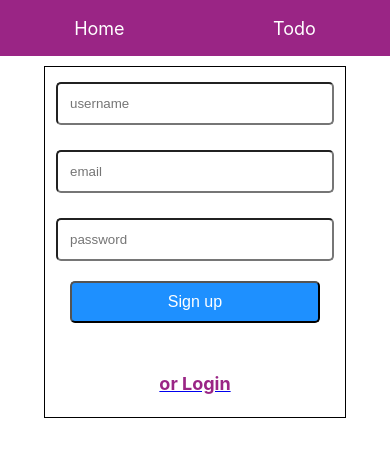
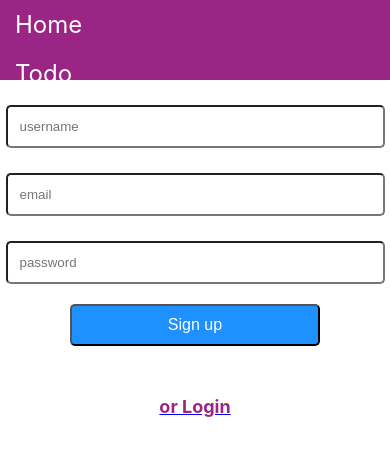
Before and after one commit to mdrdavid/toDoApplication, a React (Create React App) app in the folder client/: page /signup in a window 390 px wide. Shown: the top 456 px of the page. Built offline with nearby package versions, Linux system fonts and the light colour scheme.

Commit message:
Add media queriies

```diff
--- a/client/src/components/navbar/nav_bar.css
+++ b/client/src/components/navbar/nav_bar.css
@@ -44,3 +44,18 @@
   .nav-link:hover{
     background-color: #149ddd;
 }
+
+@media(max-width:600px) {
+  .nav-container{
+    width: 100%;
+    display: flex;
+    flex-direction: column;
+    align-items: flex-start;
+    height: 80px;
+  }
+.nav-link{
+margin-left: 5px;
+padding: 10px;
+font-size: 24px;
+}
+}
--- a/client/src/components/todo_list_items/todolistitems.css
+++ b/client/src/components/todo_list_items/todolistitems.css
@@ -17,6 +17,7 @@
     width: 65%;
     text-align: justify;
     font-size: 18px;
+    padding: 5px;
 }
 
 .todo-item button{
@@ -55,3 +56,18 @@
     border-radius: 5px;
     line-height: 1.2;
 }
+
+@media(max-width:600px) {
+    .todo-list-items{
+      width: 100%;
+      display: flex;
+    }
+    .todo-list{
+      width: 100%;
+      margin-left: 5px;
+      margin-right: 5px;
+    }
+    .add-todo-item{
+      width: 100%;
+    }
+  }
--- a/client/src/pages/signin/signin.css
+++ b/client/src/pages/signin/signin.css
@@ -58,3 +58,21 @@ h5{
     outline: none;
     width: 100%;
 }
+
+@media(max-width:600px) {
+  .container{
+    width: 100%;
+  }
+  .wrapper{
+    width: 100%;
+    border: none;
+  }
+  .input{
+    width: 90%;
+    margin-left: 5px;
+    margin-right: 5px;
+  }
+  .signup{
+    width: 100%;
+  }
+}
--- a/client/src/pages/signup/Signup.js
+++ b/client/src/pages/signup/Signup.js
@@ -49,7 +49,6 @@ const Signup = () => {
             <NavBar />
             <div className='container'>
                 <div className='wrapper'>
-                    <div className='alt_login ' id='signup'>
                         <input type="text"
                             name="name"
                             className='input'
@@ -72,7 +71,6 @@ const Signup = () => {
                         <Link to='/'> <h5>or Login</h5></Link>
                     </div>
                 </div>
-            </div>
         </>
     )
 }
```
